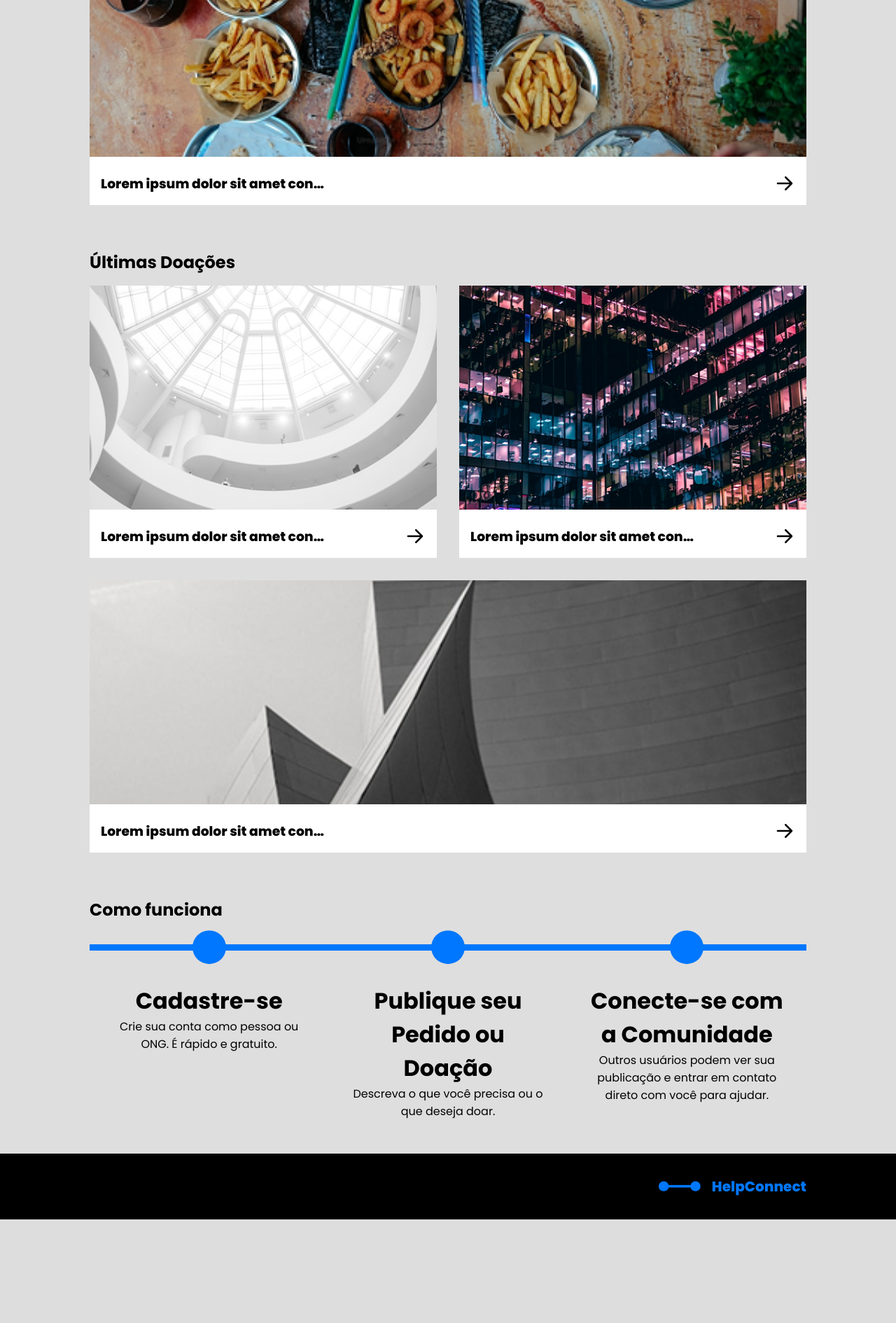
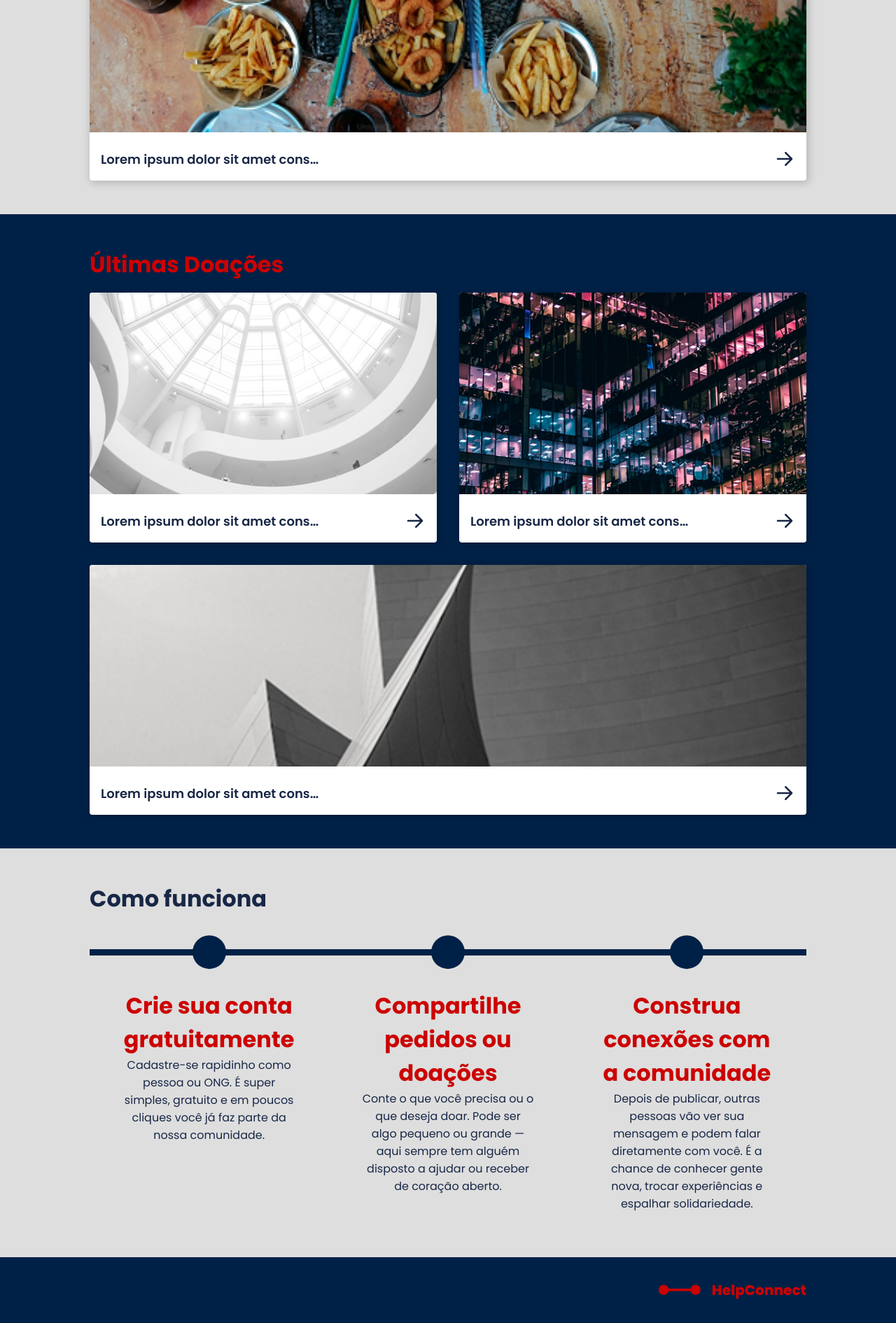
Before and after one commit to Joao-V-Dias/help-connect, a PHP site: page / in a window 1280 px wide. Shown: the part 1320-3210 px from the top of the page at 70% size. Before the commit the page ends 3062 px from the top, so only its background shows below. Run offline with PHP 8.4, Linux system fonts and the light colour scheme; grey boxes labelled with a size stand in for pictures from a placeholder-image service; some libraries are stand-ins or nearby versions.

Commit message:
Add files via upload

```diff
--- a/assets/css/style.css
+++ b/assets/css/style.css
@@ -2,9 +2,10 @@
 
 :root {
   /* color */
-  --primary-color: #0077ff;
+  --primary-color: #002147;
   --secondary-color: #ffffff;
-  --tertiary-color: #000000;
+  --tertiary-color: #cc0202;
+  --quaternary-color: #182746;
   /* fonts */
   --font-size-xl: 96px;
   --font-size-lg: 32px;
@@ -25,7 +26,7 @@ body {
 }
 
 header {
-  background-color: var(--tertiary-color);
+  background-color: var(--primary-color);
   width: 100%;
   display: flex;
   align-items: center;
@@ -45,12 +46,13 @@ header {
 a {
   color: var(--secondary-color);
   text-decoration: none;
-  font-weight: 200;
+  font-weight: 400;
   transition: 0.1s;
 }
 
 a:hover {
-  opacity: 0.7;
+  color: var(--tertiary-color);
+  opacity: 0.8;
 }
 
 .user-img {
@@ -63,8 +65,12 @@ a:hover {
 h1 {
   font-size: var(--font-size-xl);
   font-weight: 800;
-  color: var(--primary-color);
+  color: var(--tertiary-color);
   text-align: center;
+}
+
+h2 {
+  font-size: var(--font-size-lg);
 }
 
 #bg-video {
@@ -106,17 +112,24 @@ h1 {
   padding: 1rem 1.4rem;
   border-radius: 12px;
   font-size: var(--font-size-md);
+  font-weight: 400;
 }
 
 span {
-  color: var(--primary-color);
+  color: var(--tertiary-color);
 }
 
 .necessity-section,
+.how-work,
 .donation-section,
-.how-work {
+.comments {
   width: 100%;
-  padding: 2rem 10%;
+  padding: 3rem 10%;
+}
+
+.necessity-section h2,
+.how-work h2 {
+  color: var(--quaternary-color);
 }
 
 .group-card {
@@ -128,7 +141,7 @@ span {
   margin-top: 1rem;
 }
 
-.content-card{
+.content-card {
   width: 100%;
   padding: 1rem;
   display: flex;
@@ -136,9 +149,10 @@ span {
   justify-content: space-between;
 }
 
-.title-card{
-  color: var(--tertiary-color);
-  font-weight: 800;
+.title-card {
+  color: var(--quaternary-color);
+  font-weight: 600;
+  font-size: var(--font-size-sm);
   width: 20rem;
   text-overflow: ellipsis;
   overflow: hidden;
@@ -147,36 +161,50 @@ span {
 
 .card {
   width: 25rem;
+  border-radius: 4px;
   background-color: var(--secondary-color);
   flex: 1 1 calc(33.333% - 2rem);
+  box-shadow: 2px 2px 11px 2px rgba(0, 0, 0, 0.17);
+  -webkit-box-shadow: 2px 2px 11px 2px rgba(0, 0, 0, 0.17);
+  -moz-box-shadow: 2px 2px 11px 2px rgba(0, 0, 0, 0.17);
 }
 
 .img-card {
   width: 100%;
-  height: 20rem;
+  height: 18rem;
   object-fit: cover;
+  border-radius: 4px 4px 0 0;
 }
 
-.content-work{
+.donation-section {
+  background-color: var(--primary-color);
+}
+
+.donation-section h2 {
+  color: var(--tertiary-color);
+}
+
+.content-work {
   width: 100%;
   display: flex;
   align-items: flex-start;
   justify-content: center;
-  margin-top: 2rem;
+  margin-top: 3rem;
+  color: var(--quaternary-color);
 }
 
-.card-work{
+.card-work {
   width: 35%;
   border-top: 0.6rem solid var(--primary-color);
   text-align: center;
-  padding: 0 2rem 1rem 2rem;
+  padding: 0 3rem 1rem 3rem;
   display: flex;
   align-items: center;
   justify-content: center;
   flex-direction: column;
 }
 
-.circle{
+.circle {
   width: 3rem;
   height: 3rem;
   background-color: var(--primary-color);
@@ -184,21 +212,27 @@ span {
   transform: translateY(-60%);
 }
 
-.card-work h3{
+.card-work h3 {
   font-size: var(--font-size-lg);
+  color: var(--tertiary-color);
 }
 
-footer{
+.comments {
   width: 100%;
-  background: var(--tertiary-color);
+  background: var(--primary-color);
+}
+
+footer {
+  width: 100%;
+  background: var(--primary-color);
   padding: 2rem 10%;
   display: flex;
   align-items: center;
   justify-content: space-between;
 }
 
-.logo-footer{
-  color: var(--primary-color);
+.logo-footer {
+  color: var(--tertiary-color);
   font-size: var(--font-size-md);
   display: flex;
   gap: 1rem;
--- a/index.html
+++ b/index.html
@@ -1,29 +1,49 @@
 <!DOCTYPE html>
 <html lang="pt-br">
-
   <head>
     <meta charset="UTF-8" />
     <meta name="viewport" content="width=device-width, initial-scale=1.0" />
     <link rel="stylesheet" href="./assets/css/style.css" />
-  <link rel="shortcut icon" href="./assets/img/icon/logo.svg" type="image/x-icon">
+    <link
+      rel="shortcut icon"
+      href="./assets/img/icon/logo.svg"
+      type="image/x-icon"
+    />
     <title>HelpConnect</title>
   </head>
 
   <body>
     <header>
-    <a href="#"><img src="./assets/img/icon/logo.svg" alt="logo do site" class="logo" /></a>
+      <a href="#"
+        ><img src="./assets/img/icon/logo.svg" alt="logo do site" class="logo"
+      /></a>
       <nav class="menu">
         <a href="">Necessidades</a><a href="">Doações</a><a href="">Sobre</a>
       </nav>
-    <div class="login-btn" style="display: none;">
+      <div class="login-btn" style="display: none">
         <a href="">Fazer login / Cadastrar</a>
       </div>
-    <a href=""><img src="https://placehold.co/400" alt="foto do usuario" class="user-img" /></a>
+      <a href=""
+        ><img
+          src="https://placehold.co/400"
+          alt="foto do usuario"
+          class="user-img"
+      /></a>
     </header>
     <main>
       <section class="hero-section">
-      <video autoplay muted loop playsinline poster="fallback.jpg" id="bg-video">
-        <source src="./assets/img/video/background-video.mp4" type="video/mp4" />
+        <video
+          autoplay
+          muted
+          loop
+          playsinline
+          poster="fallback.jpg"
+          id="bg-video"
+        >
+          <source
+            src="./assets/img/video/background-video.mp4"
+            type="video/mp4"
+          />
         </video>
         <div class="headline">
           <h1>HelpConnect</h1>
@@ -41,24 +61,48 @@
         <h2>Últimas Necessidades</h2>
         <div class="group-card">
           <a href="" class="card">
-          <img src="./assets/img/provisorio/Rectangle 10.png" alt="imagem de necessidade" class="img-card" />
+            <img
+              src="./assets/img/provisorio/Rectangle 10.png"
+              alt="imagem de necessidade"
+              class="img-card"
+            />
             <div class="content-card">
-            <h3 class="title-card">Lorem ipsum dolor sit amet consectetur </h3>
-            <img src="./assets/img/icon/right-arrow.svg" alt="" class="icon-arrow" />
+              <h3 class="title-card">Lorem ipsum dolor sit amet consectetur</h3>
+              <img
+                src="./assets/img/icon/right-arrow.svg"
+                alt=""
+                class="icon-arrow"
+              />
             </div>
           </a>
           <a href="" class="card">
-          <img src="./assets/img/provisorio/Rectangle 12.png" alt="imagem de necessidade" class="img-card" />
+            <img
+              src="./assets/img/provisorio/Rectangle 12.png"
+              alt="imagem de necessidade"
+              class="img-card"
+            />
             <div class="content-card">
-            <h3 class="title-card">Lorem ipsum dolor sit amet consectetur </h3>
-            <img src="./assets/img/icon/right-arrow.svg" alt="" class="icon-arrow" />
+              <h3 class="title-card">Lorem ipsum dolor sit amet consectetur</h3>
+              <img
+                src="./assets/img/icon/right-arrow.svg"
+                alt=""
+                class="icon-arrow"
+              />
             </div>
           </a>
           <a href="" class="card">
-          <img src="./assets/img/provisorio/Rectangle 14.png" alt="imagem de necessidade" class="img-card" />
+            <img
+              src="./assets/img/provisorio/Rectangle 14.png"
+              alt="imagem de necessidade"
+              class="img-card"
+            />
             <div class="content-card">
-            <h3 class="title-card">Lorem ipsum dolor sit amet consectetur </h3>
-            <img src="./assets/img/icon/right-arrow.svg" alt="" class="icon-arrow" />
+              <h3 class="title-card">Lorem ipsum dolor sit amet consectetur</h3>
+              <img
+                src="./assets/img/icon/right-arrow.svg"
+                alt=""
+                class="icon-arrow"
+              />
             </div>
           </a>
         </div>
@@ -67,24 +111,48 @@
         <h2>Últimas Doações</h2>
         <div class="group-card">
           <a href="" class="card">
-          <img src="./assets/img/provisorio/Rectangle 16.png" alt="imagem de doação" class="img-card" />
+            <img
+              src="./assets/img/provisorio/Rectangle 16.png"
+              alt="imagem de doação"
+              class="img-card"
+            />
             <div class="content-card">
-            <h3 class="title-card">Lorem ipsum dolor sit amet consectetur </h3>
-            <img src="./assets/img/icon/right-arrow.svg" alt="" class="icon-arrow" />
+              <h3 class="title-card">Lorem ipsum dolor sit amet consectetur</h3>
+              <img
+                src="./assets/img/icon/right-arrow.svg"
+                alt=""
+                class="icon-arrow"
+              />
             </div>
           </a>
           <a href="" class="card">
-          <img src="./assets/img/provisorio/Rectangle 18.png" alt="imagem de doação" class="img-card" />
+            <img
+              src="./assets/img/provisorio/Rectangle 18.png"
+              alt="imagem de doação"
+              class="img-card"
+            />
             <div class="content-card">
-            <h3 class="title-card">Lorem ipsum dolor sit amet consectetur </h3>
-            <img src="./assets/img/icon/right-arrow.svg" alt="" class="icon-arrow" />
+              <h3 class="title-card">Lorem ipsum dolor sit amet consectetur</h3>
+              <img
+                src="./assets/img/icon/right-arrow.svg"
+                alt=""
+                class="icon-arrow"
+              />
             </div>
           </a>
           <a href="" class="card">
-          <img src="./assets/img/provisorio/Rectangle 20.png" alt="imagem de doação" class="img-card" />
+            <img
+              src="./assets/img/provisorio/Rectangle 20.png"
+              alt="imagem de doação"
+              class="img-card"
+            />
             <div class="content-card">
-            <h3 class="title-card">Lorem ipsum dolor sit amet consectetur </h3>
-            <img src="./assets/img/icon/right-arrow.svg" alt="" class="icon-arrow" />
+              <h3 class="title-card">Lorem ipsum dolor sit amet consectetur</h3>
+              <img
+                src="./assets/img/icon/right-arrow.svg"
+                alt=""
+                class="icon-arrow"
+              />
             </div>
           </a>
         </div>
@@ -94,30 +162,43 @@
         <div class="content-work">
           <div class="card-work">
             <div class="circle"></div>
-          <h3>Cadastre-se</h3>
-          <p>Crie sua conta como pessoa ou ONG. É rápido e gratuito.</p>
+            <h3>Crie sua conta gratuitamente</h3>
+            <p>
+              Cadastre-se rapidinho como pessoa ou ONG. É super simples,
+              gratuito e em poucos cliques você já faz parte da nossa
+              comunidade.
+            </p>
           </div>
 
           <div class="card-work">
             <div class="circle"></div>
-          <h3>Publique seu Pedido ou Doação</h3>
-          <p>Descreva o que você precisa ou o que deseja doar.</p>
+            <h3>Compartilhe pedidos ou doações</h3>
+            <p>
+              Conte o que você precisa ou o que deseja doar. Pode ser algo
+              pequeno ou grande — aqui sempre tem alguém disposto a ajudar ou
+              receber de coração aberto.
+            </p>
           </div>
 
           <div class="card-work">
             <div class="circle"></div>
-          <h3>Conecte-se com a Comunidade</h3>
-          <p>Outros usuários podem ver sua publicação e entrar em contato direto com você para ajudar.</p>
+            <h3>Construa conexões com a comunidade</h3>
+            <p>
+              Depois de publicar, outras pessoas vão ver sua mensagem e podem
+              falar diretamente com você. É a chance de conhecer gente nova,
+              trocar experiências e espalhar solidariedade.
+            </p>
           </div>
         </div>
       </section>
+      <!-- <section class="comments"></section> -->
     </main>
     <footer>
       <div class=""></div>
-    <a href="" class="logo-footer"><img src="./assets/img/icon/logo.svg" alt="" class="logo" />
+      <a href="" class="logo-footer"
+        ><img src="./assets/img/icon/logo.svg" alt="" class="logo" />
         <p>HelpConnect</p>
       </a>
     </footer>
   </body>
-
 </html>
```
Also changed, not shown: assets/img/icon/logo.svg, assets/img/icon/right-arrow.svg. Lines whose indentation alone changed are shown as unchanged.
